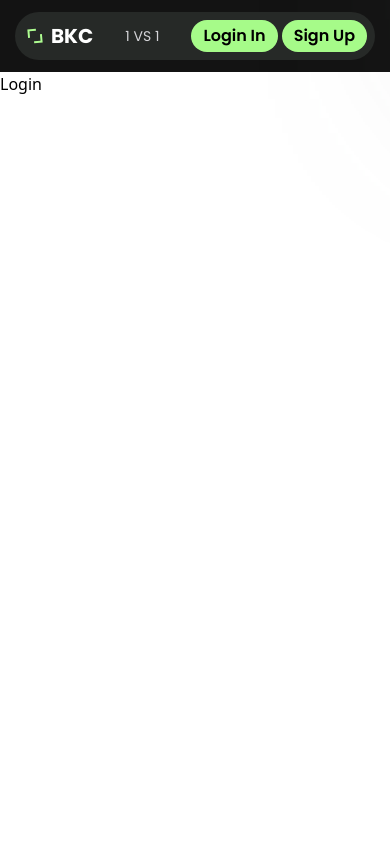
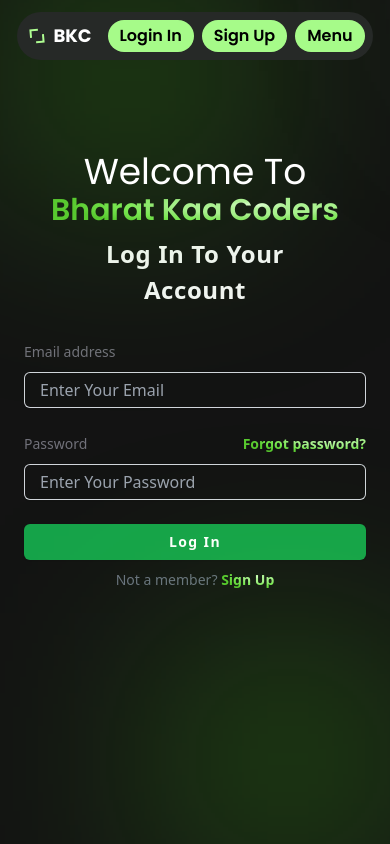
Before and after one commit to Pratik778899/Bharat-kaa-Coders, a React (Create React App) app in the folder bharat-kaa-coders/: page /Login-In in a window 390 px wide. Built offline with nearby package versions, Linux system fonts and the light colour scheme.

Commit message:
Added Login ui , responsive Done Till Know

```diff
--- a/bharat-kaa-coders/src/Common/Nav/Nav.jsx
+++ b/bharat-kaa-coders/src/Common/Nav/Nav.jsx
@@ -3,11 +3,26 @@ import CodeIcon from "@mui/icons-material/Code";
 import { Link } from "react-router-dom";
 
 class Nav extends Component {
+  constructor(props) {
+    super(props);
+    this.state = {
+      showDropdown: false,
+    };
+  }
+
+  toggleDropdown = () => {
+    this.setState(prevState => ({
+      showDropdown: !prevState.showDropdown,
+    }));
+  };
+
   render() {
+    const { showDropdown } = this.state;
+
     return (
       <div className="flex justify-center items-center bg-main font-family">
         <div className="glow-back"></div>
-        <div className="nav-Main bg-main-color flex justify-center text-white gap-8 p-2 px-2 m-3 rounded-full relative items-center">
+        <div className="nav-Main bg-main-color flex justify-center text-white gap-2 md:gap-8 lg:gap-8 p-2 px-2 m-3 rounded-full relative items-center">
           <Link to="/">
             <div className="nav-Logo flex gap-1 items-center">
               <CodeIcon
@@ -18,21 +33,36 @@ class Nav extends Component {
                   color: "#AEFD91",
                 }}
               />
-              <h1 className="font-bold text-xl">BKC</h1>
+              <h1 className="font-bold text-lg md:text-xl lg:text-2xl">BKC</h1>
             </div>
           </Link>
           <div className="nav-Mid flex gap-5">
-            <div className="flex gap-5 text-sm text-zinc-300">
+            <div className="hidden md:flex gap-5 text-sm text-zinc-300">
               <Link to="/1-v-1">1 VS 1</Link>
             </div>
           </div>
-          <div className="login-signup flex gap-1 ">
+          <div className="login-signup flex gap-2">
             <div className="bg-border-main px-3 py-1 text-black rounded-full font-semibold">
               <Link to="/Login-In">Login In</Link>
             </div>
             <div className="bg-border-main px-3 py-1 text-black rounded-full font-semibold ">
               <Link to="/Sign-Up">Sign Up</Link>
             </div>
+          </div>
+          <div className="md:hidden relative">
+            <button
+              onClick={this.toggleDropdown}
+              className="bg-border-main px-3 py-1 text-black rounded-full font-semibold"
+            >
+              Menu
+            </button>
+            {showDropdown && (
+              <div className="absolute top-full left-0 bg-main-color text-white rounded-md p-2 mt-1">
+                <Link to="/1-v-1" className="block py-1">
+                  1 VS 1
+                </Link>
+              </div>
+            )}
           </div>
         </div>
       </div>
--- /dev/null
+++ b/bharat-kaa-coders/src/Common/Welcome/Welcome.jsx
@@ -0,0 +1,14 @@
+import React from "react";
+
+const Welcome = () => {
+  return (
+    <div className="text-center pt-8 flex justify-center flex-col font-family md:text-xs">
+      <h1 className="text-4xl md:text-6xl">Welcome To</h1>{" "}
+      <span className="text-3xl md:text-6xl font-semibold green-grade whitespace-nowrap">
+        Bharat Kaa Coders
+      </span>
+    </div>
+  );
+};
+
+export default Welcome;
--- a/bharat-kaa-coders/src/Components/Auth/Login.jsx
+++ b/bharat-kaa-coders/src/Components/Auth/Login.jsx
@@ -1,9 +1,108 @@
-import React from 'react'
+import React, { useState } from "react";
+import Welcome from "../../Common/Welcome/Welcome";
+import { Link } from "react-router-dom";
 
 const Login = () => {
+  const [logDets, setLogDets] = useState({
+    email: "",
+    password: "",
+  });
+
+  const handelLogin = e => {
+    const { name, value } = e.target;
+    setLogDets(prevState => ({
+      ...prevState,
+      [name]: value,
+    }));
+  };
+
   return (
-    <div>Login</div>
-  )
-}
+    <>
+      <div className="flex bg-main min-h-full flex-1 justify-center px-6 py-12 lg:px-8 text-white items-center flex-col-reverse md:flex-row">
+        <div className="glow-round"></div>
 
-export default Login
+        <div className="mt-0 sm:mx-auto sm:w-full sm:max-w-sm md:mt-20">
+          <h2 className="mt-2 m-8 text-center text-2xl font-semibold leading-9 -tracking-tight text-zinc-100">
+            Log In To Your Account
+          </h2>
+          <form className="space-y-6">
+            <div>
+              <label
+                htmlFor="email"
+                className="block text-sm font-medium leading-6 text-zinc-500"
+              >
+                Email address
+              </label>
+              <div className="mt-2">
+                <input
+                  id="email"
+                  name="email"
+                  type="email"
+                  value={logDets.email}
+                  onChange={handelLogin}
+                  autoComplete="email"
+                  placeholder="Enter Your Email"
+                  required
+                  className="block w-full rounded-md border-0 py-1.5 bg-main text-white shadow-sm ring-1 ring-inset ring-gray-300 placeholder:text-gray-400 focus:ring-2 focus:ring-inset sm:text-sm sm:leading-6 px-4"
+                />
+              </div>
+            </div>
+
+            <div>
+              <div className="flex items-center justify-between">
+                <label
+                  htmlFor="password"
+                  className="block text-sm font-medium leading-6 text-zinc-500"
+                >
+                  Password
+                </label>
+                <div className="text-sm">
+                <Link className="font-semibold green-grade">
+                    Forgot password?
+                  </Link>
+                </div>
+              </div>
+              <div className="mt-2">
+                <input
+                  id="password"
+                  name="password"
+                  type="password"
+                  value={logDets.password}
+                  onChange={handelLogin}
+                  autoComplete="current-password"
+                  placeholder="Enter Your Password"
+                  required
+                  className="block w-full rounded-md border-0 py-1.5 bg-main text-white shadow-sm ring-1 ring-inset ring-gray-300 placeholder:text-gray-400 focus:ring-2 focus:ring-inset sm:text-sm sm:leading-6 px-4 leading-6"
+                />
+              </div>
+            </div>
+
+            <div>
+              <button
+                type="submit"
+                className="flex w-full justify-center rounded-md bg-green-600 px-3 py-1.5 text-sm font-semibold leading-6 text-white shadow-sm hover:bg-green-500 focus-visible:outline focus-visible:outline-2 focus-visible:outline-offset-2 focus-visible:outline-green-600 tracking-widest"
+              >
+                Log In
+              </button>
+            </div>
+          </form>
+
+          <p className="mt-2 text-center text-sm text-gray-500">
+            Not a member?{" "}
+            <Link to="/Sign-Up" className="font-semibold leading-6 green-grade">
+              Sign Up
+            </Link>
+          </p>
+        </div>
+        <div className="w-5/6 sm:mx-auto sm:w-full sm:max-w-sm flex justify-center">
+          <div className="sm:w-420 flex-center items-center flex relative">
+            <Welcome />
+          </div>
+        </div>
+        <div className="glow-round-right"></div>
+      </div>
+    </>
+  );
+};
+
+export default Login;
--- a/bharat-kaa-coders/src/Pages/Home.jsx
+++ b/bharat-kaa-coders/src/Pages/Home.jsx
@@ -1,17 +1,14 @@
 import React from "react";
 import man from "../../src/Assets/pic1.png";
 import join from "../../src/Assets/pic2.png";
+import Welcome from "../Common/Welcome/Welcome";
 
 const Home = () => {
   return (
+    <>
       <div className="bg-main min-h-screen text-white px-8 md:px-20 lg:px-40 font-family">
         <div className="glow-round"></div>
-      <div className="text-center pt-8 flex justify-center flex-col font-family md:text-xs">
-        <h1 className="text-4xl md:text-6xl">Welcome To</h1>{" "}
-        <span className="text-4xl md:text-6xl font-semibold green-grade">
-          Bharat Kaa Coders
-        </span>
-      </div>
+        <Welcome />
         <div className="flex justify-center">
           <h2 className="text-zinc-500 text-center w-full lg:w-3/5 p-2">
             Are you ready to embark on an exhilarating journey into the world of
@@ -49,15 +46,23 @@ const Home = () => {
             <div className="flex justify-end">
               <h2 className="text-zinc-500 md:w-4/5 text-right py-2">
                 Become part of a vibrant community of like-minded individuals
-              passionate about coding. Share insights, collaborate on projects,
-              and engage in friendly competition with fellow coders from around
-              the globe. Learning is more enjoyable when it's a shared
-              experience!
+                passionate about coding. Share insights, collaborate on
+                projects, and engage in friendly competition with fellow coders
+                from around the globe. Learning is more enjoyable when it's a
+                shared experience!
               </h2>
             </div>
           </div>
         </div>
+      <footer className="flex justify-center">
+        <div className="card p-5 m-5 mb-5 w-full md:w-3/5">
+          <p className="text-center ">
+            &copy; 2023 Pratik Chaudhari and Saad Ansari. All rights reserved.
+          </p>
         </div>
+      </footer>
+      </div>
+    </>
   );
 };
 
--- a/bharat-kaa-coders/src/index.css
+++ b/bharat-kaa-coders/src/index.css
@@ -12,6 +12,7 @@ html,
 body {
   width: 100%;
   height: 100%;
+  background-color: #131313;
 }
 
 .font-family {
@@ -27,8 +28,8 @@ body {
 
 .card {
   border-radius: 20px;
-  background: linear-gradient(153deg, rgba(255, 255, 255, 0.00) -341.94%, #14101D 95.11%);
-  box-shadow: 0px 20px 100px -10px rgba(66, 71, 91, 0.10);
+  background: linear-gradient(153deg, rgba(255, 255, 255, 0.00) -341.94%, #121d10 95.11%);
+  box-shadow: 0px 20px 100px -10px rgba(66, 91, 66, 0.1);
 }
 
 .button-grade{
```
Lines whose indentation alone changed are shown as unchanged.
